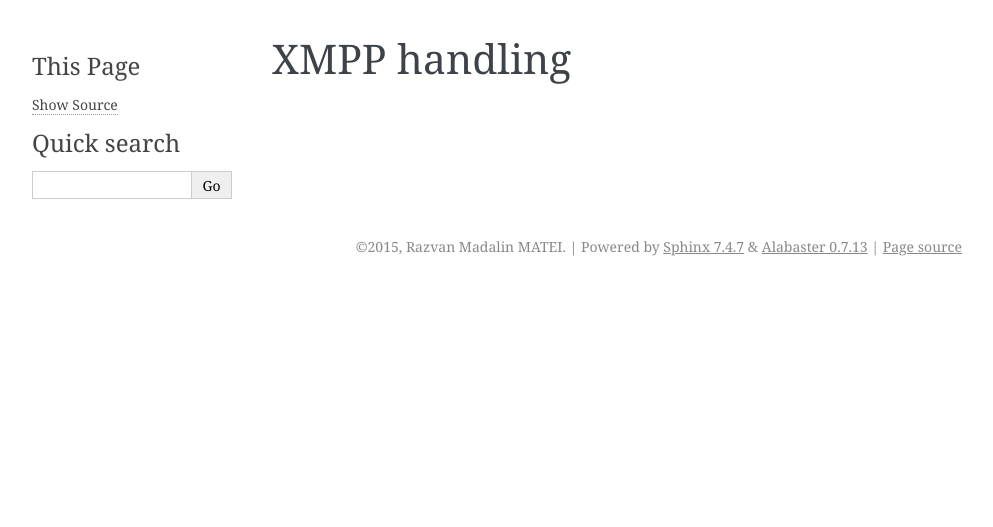
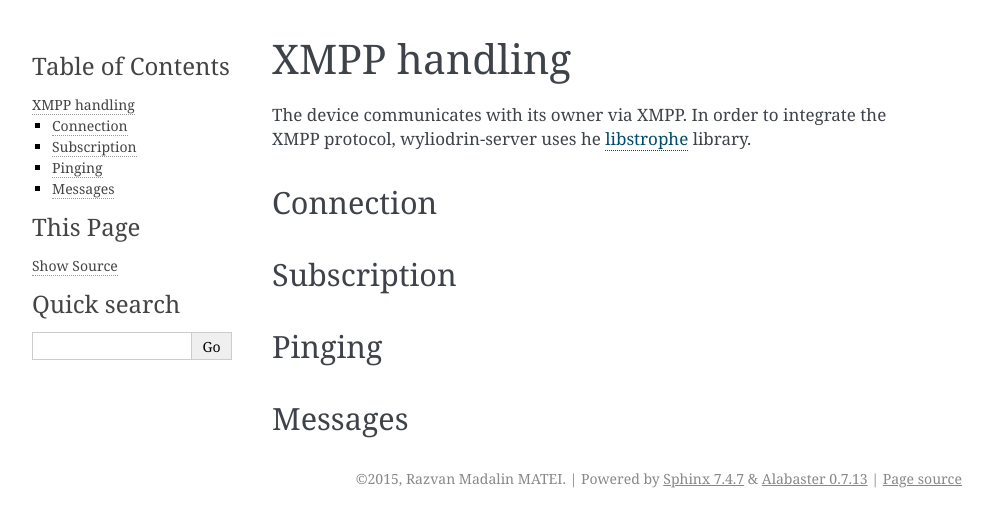
Before and after one commit to Wyliodrin/wyliodrin-server, a Sphinx documentation site: the page built from docs/source/xmpphandling.rst, in a window 1280 px wide. Shown: the top 527 px of the page, without its empty margins (148-1141 px from the left). Built offline with Sphinx 7.4.7, drawn with Linux system fonts in a browser that asks for light colours.

Commit message:
XMPP handling stubs

```diff
--- a/docs/source/xmpphandling.rst
+++ b/docs/source/xmpphandling.rst
@@ -3,3 +3,20 @@ XMPP handling
 *************
 
 .. highlight:: c
+
+The device communicates with its owner via XMPP. In order to integrate the XMPP
+protocol, wyliodrin-server uses he libstrophe_ library.
+
+Connection
+==========
+
+Subscription
+============
+
+Pinging
+=======
+
+Messages
+========
+
+.. _libstrophe: http://strophe.im/libstrophe/
```
